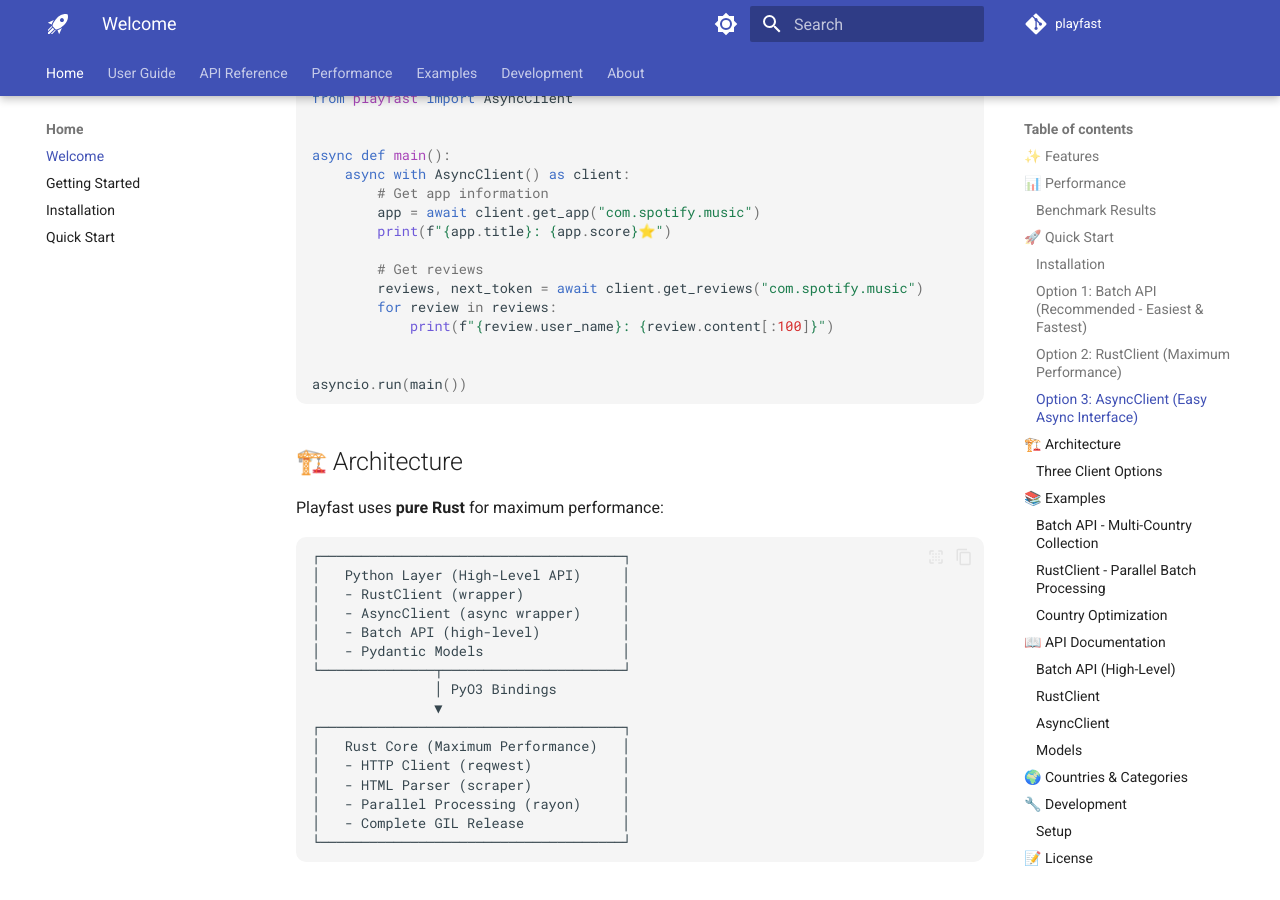
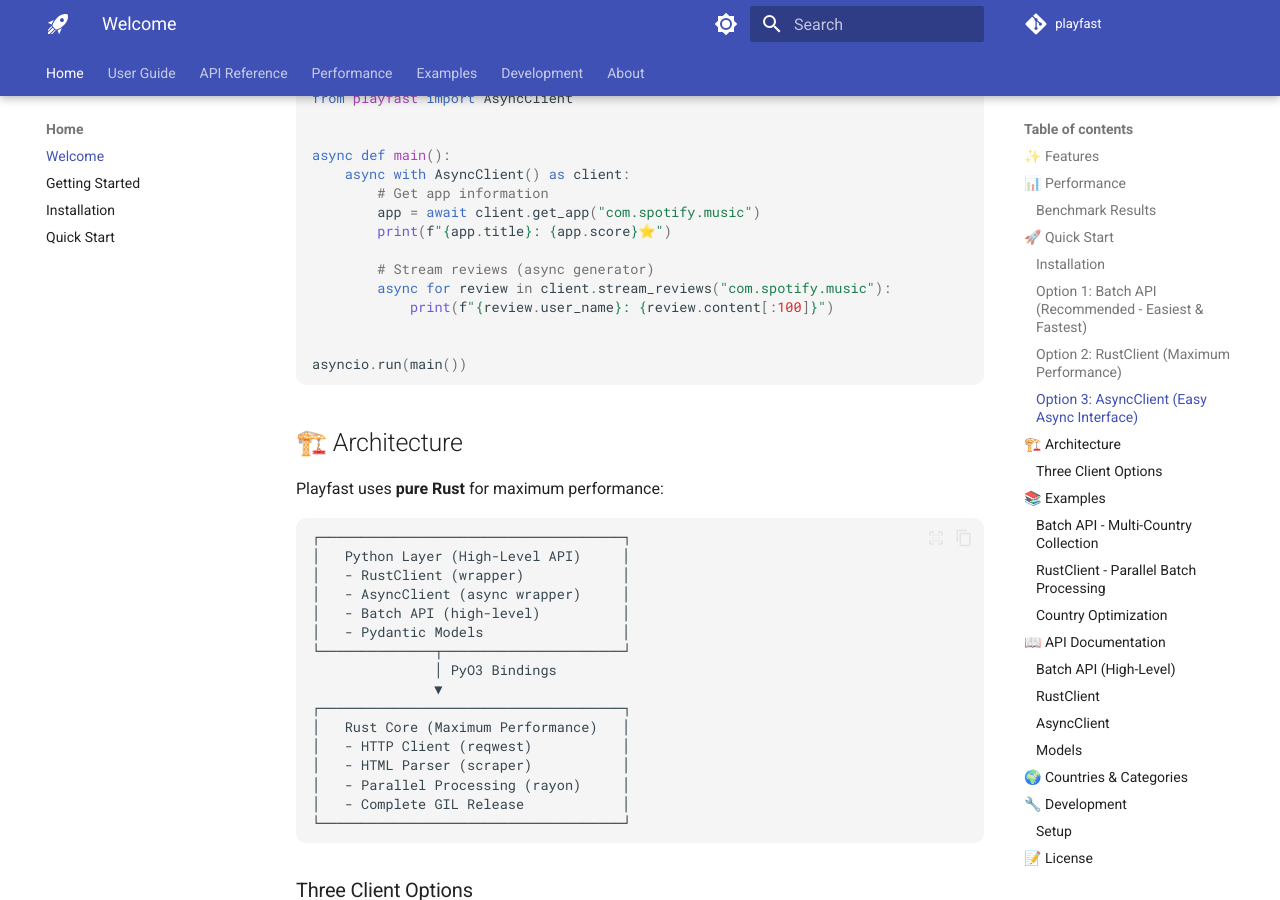
Before and after one commit to mixL1nk/playfast, an MkDocs documentation site: the page built from docs/index.md, in a window 1280 px wide and 900 px high, scrolled down 2491 px. Built offline with MkDocs 1.6.1 and Material for MkDocs 9.7.7, drawn with Linux system fonts in a browser that asks for light colours; comment, search, counter and statistics services are not loaded; the version menu is left out; some of the changed text lies outside the part shown.

Commit message:
Update AsyncClient documentation for stream reviews

````diff
--- a/docs/index.md
+++ b/docs/index.md
@@ -108,9 +108,8 @@ async def main():
         app = await client.get_app("com.spotify.music")
         print(f"{app.title}: {app.score}⭐")
 
-        # Get reviews
-        reviews, next_token = await client.get_reviews("com.spotify.music")
-        for review in reviews:
+        # Stream reviews (async generator)
+        async for review in client.stream_reviews("com.spotify.music"):
             print(f"{review.user_name}: {review.content[:100]}")
 
 
@@ -275,7 +274,7 @@ class AsyncClient:
     def __init__(self, max_concurrent: int = 10, timeout: int = 30)
 
     async def get_app(self, app_id: str, country: str = "us") -> AppInfo
-    async def get_reviews(self, app_id: str, sort: int = 1) -> tuple[list[Review], str | None]
+    async def stream_reviews(self, app_id: str, sort: int = 1) -> AsyncIterator[Review]
     async def search(self, query: str, country: str = "us", n_hits: int = 30) -> list[SearchResult]
 ```
 
````
